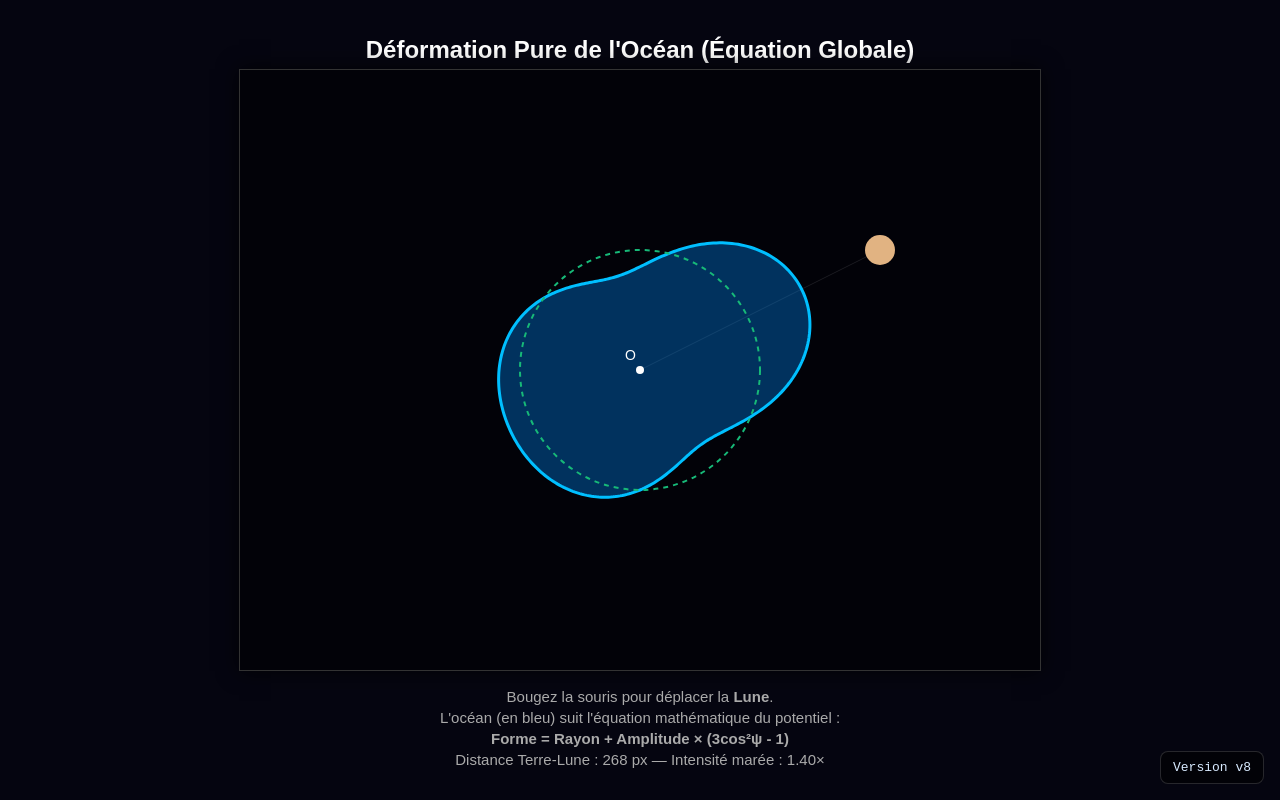
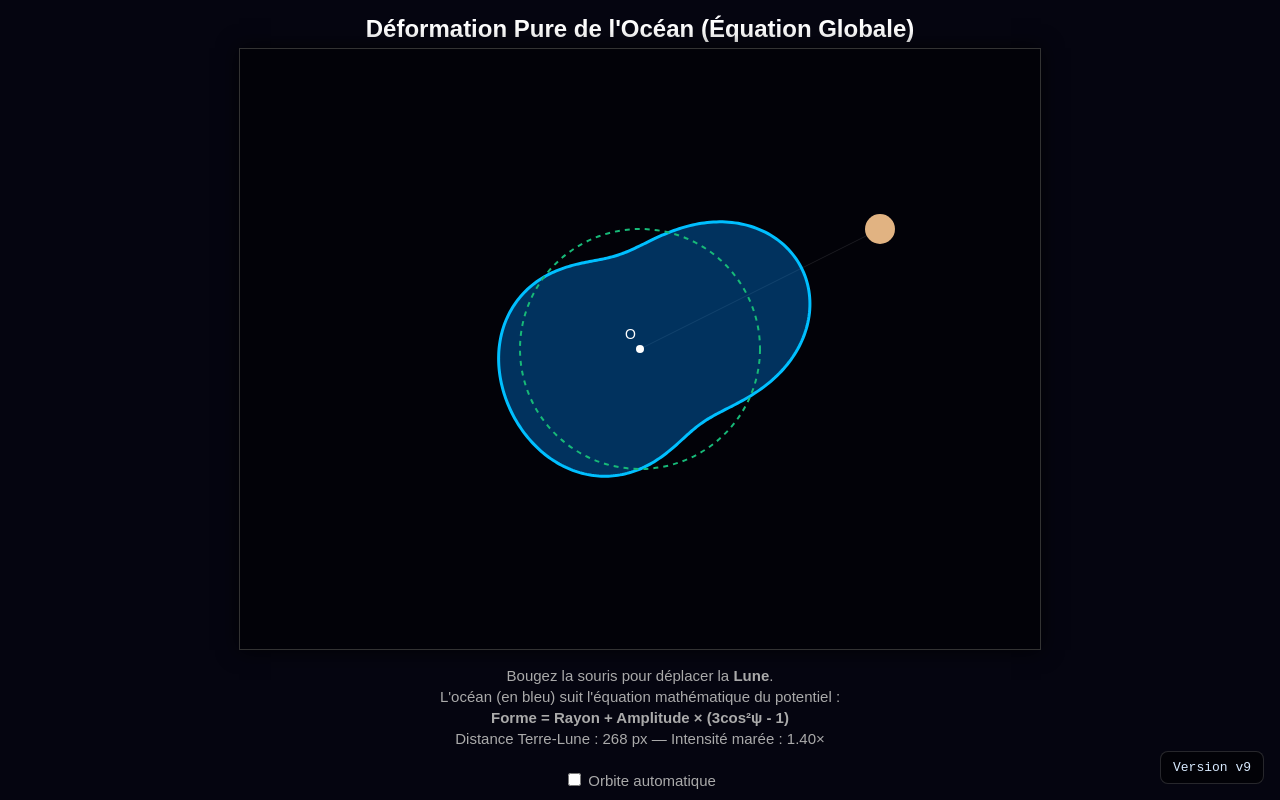
Before and after one commit to Julien-Arlandis/force-maree, a plain HTML site: page index.html in a window 1280 px wide. Drawn offline with Linux system fonts and the light colour scheme.

Commit message:
Auto commit 2026-05-17 15:34:45

```diff
--- a/index.html
+++ b/index.html
@@ -56,7 +56,10 @@
         Bougez la souris pour déplacer la <b>Lune</b>.<br>
         L'océan (en bleu) suit l'équation mathématique du potentiel : <br>
         <b>Forme = Rayon + Amplitude × (3cos²ψ - 1)</b><br>
-        <span id="distanceInfo">Distance Terre-Lune : calcul en temps réel</span>
+        <span id="distanceInfo">Distance Terre-Lune : calcul en temps réel</span><br><br>
+        <label style="cursor:pointer;">
+            <input type="checkbox" id="autoOrbit"> Orbite automatique
+        </label>
     </div>
     <div id="versionBadge">Version v1</div>
 
@@ -66,7 +69,7 @@ const ctx = canvas.getContext('2d');
 
 const TERRE = { x: canvas.width / 2, y: canvas.height / 2, rayon: 120 };
 let LUNE = { x: canvas.width * 0.8, y: canvas.height * 0.3, rayon: 15 };
-const VERSION = 'v8';
+const VERSION = 'v9';
 
 // Amplitude de référence de la marée lorsque la Lune est à distance standard
 const AMPLITUDE_MAREE = 15;
```
